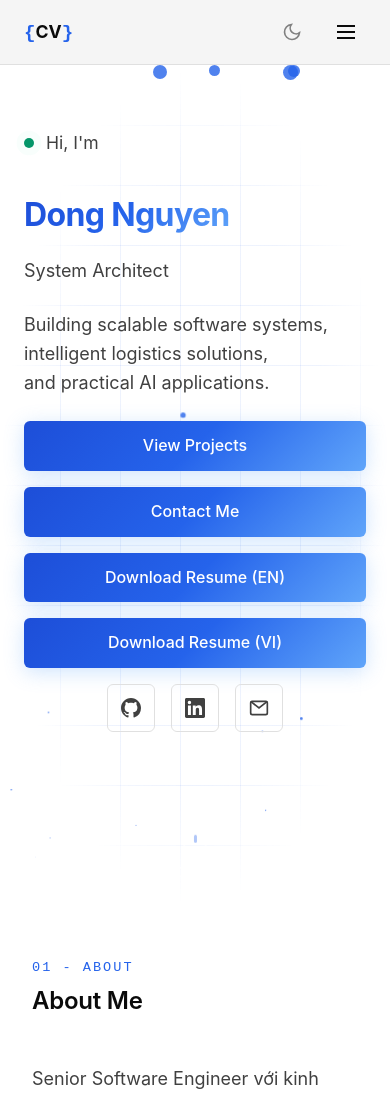
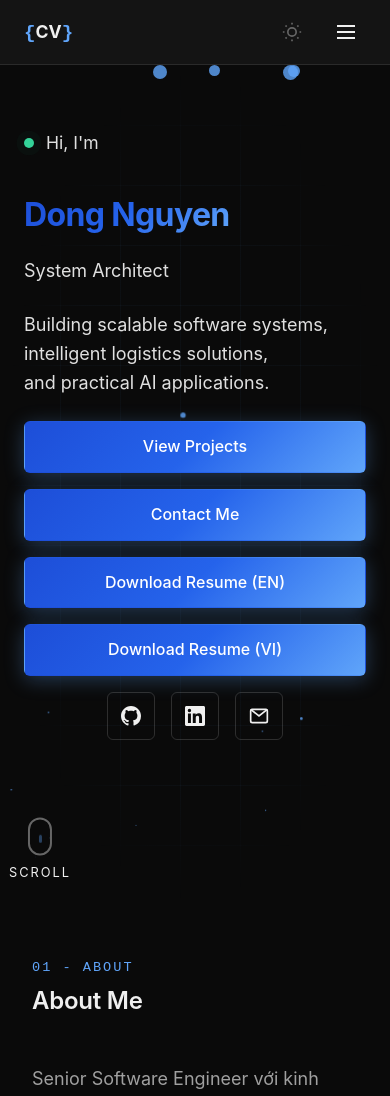
Before and after one commit to dong-nz/cv, a React app: page / in a window 390 px wide. Shown: the top 1096 px of the page. Built offline with nearby package versions, Linux system fonts and the light colour scheme; the HTML template or start-up script is replaced by a standard one.

Commit message:
fix scroll indicator and download button

```diff
--- a/src/App.css
+++ b/src/App.css
@@ -208,6 +208,7 @@
 .btn-primary {
   background: linear-gradient(135deg, #1d4ed8, #2563eb, #60a5fa);
   color: #ffffff;
+  border: 1px solid transparent;
   box-shadow: 0 4px 20px rgba(96, 165, 250, 0.3);
 }
 
@@ -641,24 +642,24 @@
   .scroll-indicator {
     position: absolute;
     bottom: 20px;
-    left: 50%;
+    left: 40px;
     transform: translateX(-50%);
     z-index: 10;
-    color: #ffffff;
+    color: var(--text-primary);
   }
   .scroll-mouse {
-    border-color: rgba(255, 255, 255, 0.5);
+    border-color: var(--text-muted);
   }
   .hero .scroll-indicator span {
     display: block !important;
-    color: #ffffff !important;
+    color: var(--text-primary) !important;
     opacity: 1 !important;
   }
   .social-links {
     justify-content: center;
   }
   .social-link {
-    color: #ffffff;
+    color: var(--text-primary);
   }
 
 }
@@ -697,7 +698,7 @@
   display: flex;
   align-items: center;
   gap: 8px;
-  padding: 12px 24px;
+  padding: 14px 24px;
   font-size: 16px;
   font-weight: 500;
   font-family: inherit;
--- a/src/hooks/useTheme.tsx
+++ b/src/hooks/useTheme.tsx
@@ -14,7 +14,7 @@ const ThemeContext = createContext<ThemeContextValue | undefined>(undefined)
 const STORAGE_KEY = 'portfolio-theme'
 
 function getSystemTheme(): 'dark' | 'light' {
-  return window.matchMedia('(prefers-color-scheme: dark)').matches ? 'dark' : 'light'
+  return window.matchMedia('(prefers-color-scheme: light)').matches ? 'dark' : 'light'
 }
 
 function getStoredTheme(): Theme {
```
